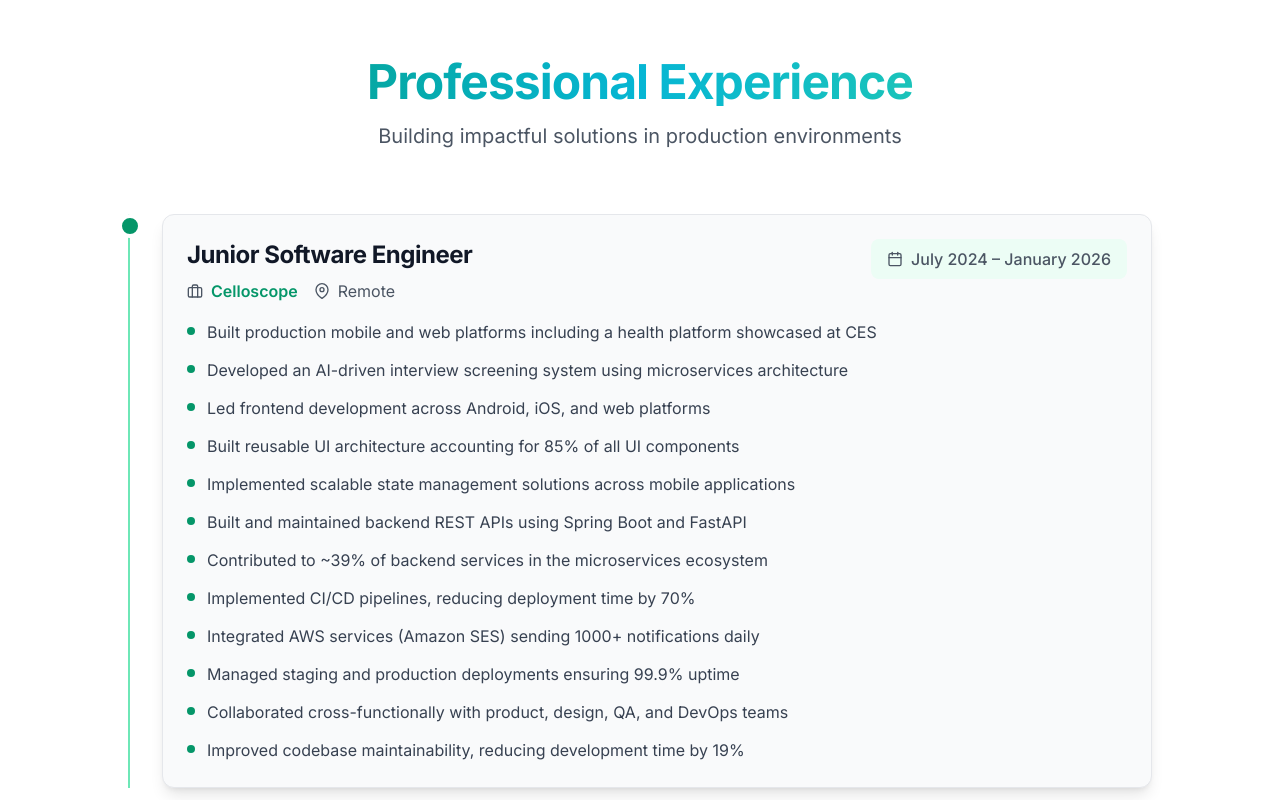
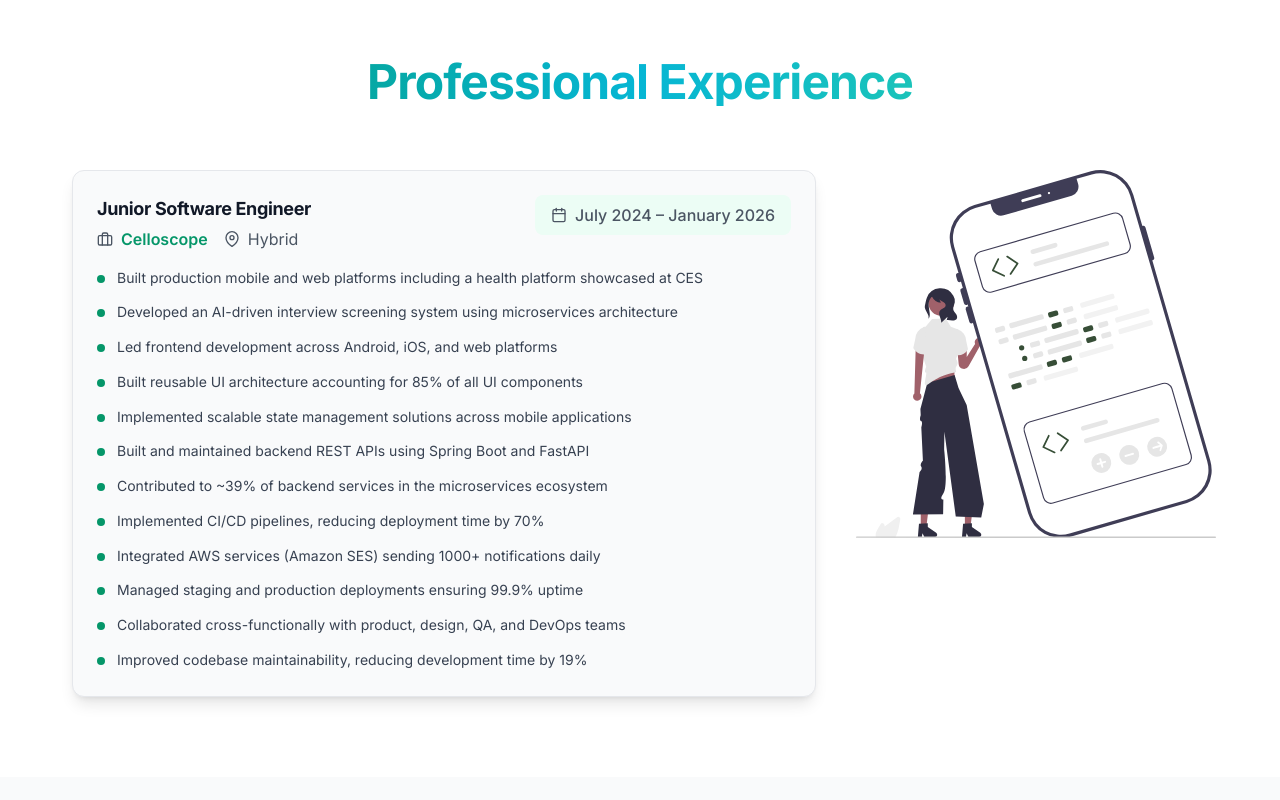
Before and after one commit to Mussabat/PORTFOLIO, a React (Vite) app: page / in a window 1280 px wide. Shown: the part 2540-3340 px from the top of the page. Built offline with nearby package versions, Linux system fonts and the light colour scheme.

Commit message:
modify: experience part

```diff
--- a/src/components/Experience.tsx
+++ b/src/components/Experience.tsx
@@ -11,10 +11,11 @@ export const Experience: React.FC = () => {
         <Section
             id="experience"
             title="Professional Experience"
-            subtitle="Building impactful solutions in production environments"
             className="bg-white dark:bg-gray-900"
         >
-            <div className="max-w-5xl mx-auto">
+            <div className="max-w-6xl mx-auto flex flex-col lg:flex-row gap-10 items-start">
+                {/* Timeline */}
+                <div className="flex-1">
                 {experiences.map((exp, index) => (
                     <motion.div
                         key={index}
@@ -22,21 +23,12 @@ export const Experience: React.FC = () => {
                         whileInView={{ opacity: 1, x: 0 }}
                         viewport={{ once: true }}
                         transition={{ duration: 0.6, delay: index * 0.2 }}
-                        className="relative pl-8 pb-12 border-l-2 border-primary-300 dark:border-primary-700 last:pb-0"
+                        className="relative pl-2 pb-10 last:pb-0"
                     >
-                        {/* Timeline dot */}
-                        <motion.div
-                            initial={{ scale: 0 }}
-                            whileInView={{ scale: 1 }}
-                            viewport={{ once: true }}
-                            transition={{ duration: 0.4, delay: 0.2 }}
-                            className="absolute -left-3 top-0 w-6 h-6 bg-primary-600 dark:bg-primary-500 rounded-full border-4 border-white dark:border-gray-900"
-                        />
-
                         <div className="bg-gray-50 dark:bg-gray-800 rounded-xl p-6 shadow-lg border border-gray-200 dark:border-gray-700 hover:shadow-xl transition-shadow">
                             <div className="flex flex-wrap items-start justify-between gap-4 mb-4">
                                 <div>
-                                    <h3 className="text-2xl font-bold text-gray-900 dark:text-white mb-2">
+                                    <h3 className="text-lg font-bold text-gray-900 dark:text-white mb-1">
                                         {exp.title}
                                     </h3>
                                     <div className="flex flex-wrap items-center gap-4 text-gray-600 dark:text-gray-400">
@@ -69,7 +61,7 @@ export const Experience: React.FC = () => {
                                         className="flex items-start gap-3"
                                     >
                                         <div className="mt-2 w-2 h-2 bg-primary-600 dark:bg-primary-400 rounded-full flex-shrink-0" />
-                                        <p className="text-gray-700 dark:text-gray-300 leading-relaxed">
+                                        <p className="text-sm text-gray-700 dark:text-gray-300 leading-relaxed">
                                             {responsibility}
                                         </p>
                                     </motion.div>
@@ -78,6 +70,22 @@ export const Experience: React.FC = () => {
                         </div>
                     </motion.div>
                 ))}
+                </div>
+
+                {/* Right Illustration */}
+                <motion.div
+                    initial={{ opacity: 0, x: 40 }}
+                    whileInView={{ opacity: 1, x: 0 }}
+                    viewport={{ once: true }}
+                    transition={{ duration: 0.7 }}
+                    className="lg:w-[360px] w-full flex-shrink-0 hidden lg:flex items-center justify-center"
+                >
+                    <img
+                        src="/experience-illustration-right.svg"
+                        alt="Code snippets illustration"
+                        className="w-full"
+                    />
+                </motion.div>
             </div>
         </Section>
     );
--- a/src/data/portfolio.ts
+++ b/src/data/portfolio.ts
@@ -106,7 +106,7 @@ export const portfolioData: PortfolioData = {
         {
             title: 'Junior Software Engineer',
             company: 'Celloscope',
-            location: 'Remote',
+            location: 'Hybrid',
             period: 'July 2024 – January 2026',
             responsibilities: [
                 'Built production mobile and web platforms including a health platform showcased at CES',
```
Also changed, not shown: public/experience-illustration-right.svg (added).
